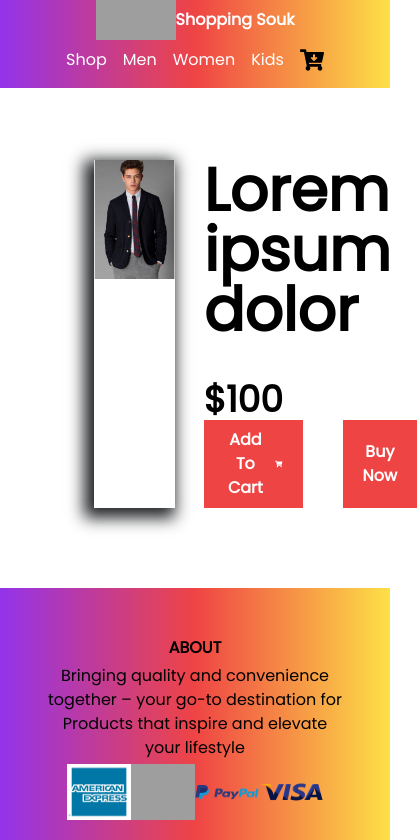
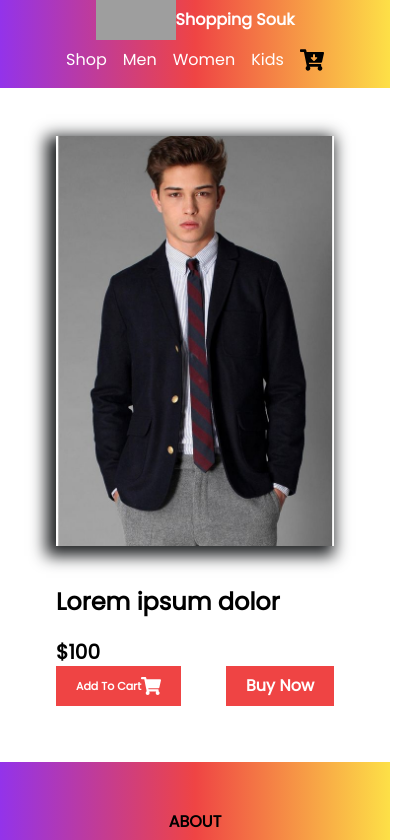
Before and after one commit to prashant0612/E-Commerce-, a React (Vite) app: page /singlePage/1 in a window 390 px wide. Shown: the top 840 px of the page, 417 px wide, since content can reach past the window. Built offline with nearby package versions, Linux system fonts and the light colour scheme; grey boxes are pictures that could not be loaded.

Commit message:
responsive done

```diff
--- a/src/components/SingleProductPage/SingleProductPage.jsx
+++ b/src/components/SingleProductPage/SingleProductPage.jsx
@@ -46,28 +46,28 @@ const SingleProductPage = () => {
   return (
     <>
       <div className="pt-20 ">
-        <div className="w-full flex justify-around p-20 flex-wrap">
-          <div className="w-[35%] shadow-3xl ">
+        <div className="w-full flex justify-around p-20 flex-wrap max-[768px]:justify-normal max-[768px]:p-14">
+          <div className="w-[35%] shadow-3xl max-[768px]:w-full">
             <img
               src={product.img}
               alt="images"
-              className="w-full bg-cover  bg-center "
+              className="w-full bg-cover bg-center "
             />
           </div>
-          <div className="w-[40%] flex flex-col justify-around">
-            <div>
-              <h1 className="text-[60px] leading-none font-semibold">
+          <div className="w-[40%] flex flex-col justify-around max-[768px]:w-full">
+            <div className=" max-[768px]:w-full">
+              <h1 className="text-[60px] leading-none font-semibold max-[768px]:text-2xl max-[768px]:mt-10">
                 {product.title}{product.name}
               </h1>
-              <h1 className="mt-10 text-4xl font-semibold">{product.price}</h1>
+              <h1 className="mt-10 text-4xl font-semibold max-[768px]:text-xl max-[768px]:mt-5">{product.price}</h1>
               <h1>{product.old_price}</h1>
             </div>
-            <div className="flex ">
-              <button className="flex items-center bg-red-500 p-2 px-5 font-semibold text-white">
+            <div className="flex max-[768px]:justify-between max-[768px]:w-full">
+              <button className="flex items-center bg-red-500 p-2 px-5 font-semibold text-white max-[768px]:text-[11px] max-[768px]:text-nowrap ">
                 Add To Cart
-                <FaShoppingCart className="ml-2" />
+                <FaShoppingCart className="ml-2 max-[768px]:ml-0 max-[768px]:text-xl" />
               </button>
-              <button className="text-white bg-red-500 p-2 px-5 font-semibold ml-10">
+              <button className="text-white bg-red-500 p-2 px-5 font-semibold ml-10  max-[768px]:text-nowrap max-[768px]:ml-0 ">
                 Buy Now
               </button>
             </div>
```
